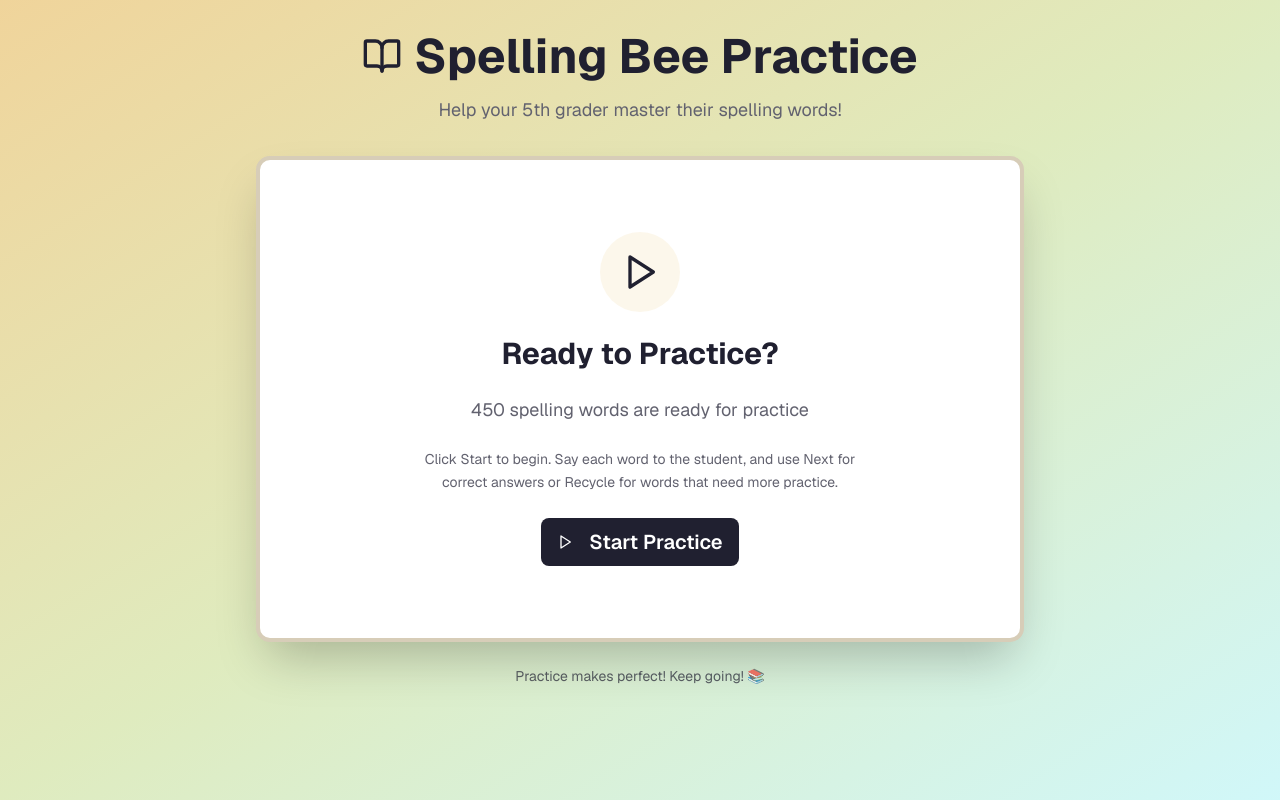
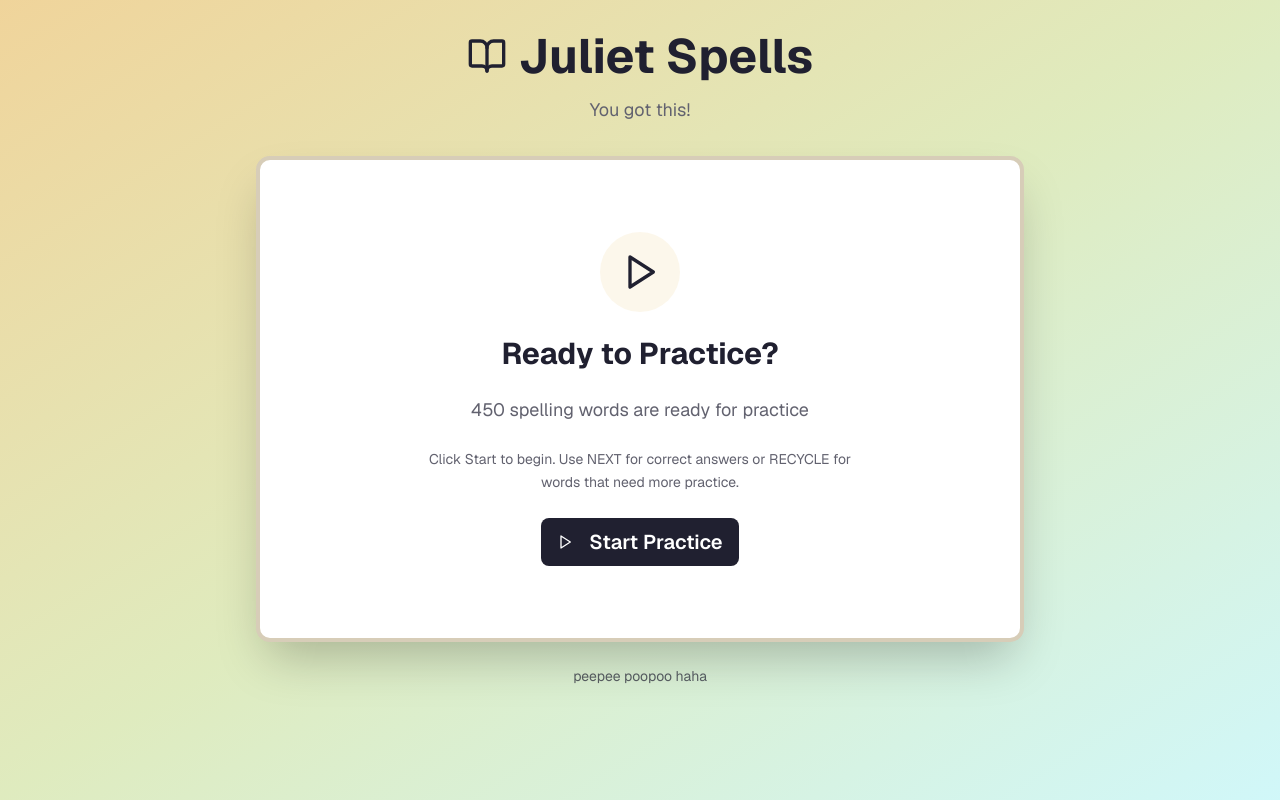
Before and after one commit to andrewapple/jba-spelling-bee-prep, a Next.js app: page / in a window 1280 px wide. Built offline with nearby package versions, Linux system fonts and the light colour scheme.

Commit message:
Update page.tsx

```diff
--- a/app/page.tsx
+++ b/app/page.tsx
@@ -61,9 +61,9 @@ export default function SpellingBeePage() {
         <div className="text-center mb-8">
           <div className="inline-flex items-center gap-3 mb-4">
             <BookOpen className="w-10 h-10 text-educational-dark" />
-            <h1 className="text-4xl md:text-5xl font-bold text-educational-dark text-balance">Spelling Bee Practice</h1>
+            <h1 className="text-4xl md:text-5xl font-bold text-educational-dark text-balance">Juliet Spells</h1>
           </div>
-          <p className="text-lg text-educational-muted">{"Help your 5th grader master their spelling words!"}</p>
+          <p className="text-lg text-educational-muted">{"You got this!"}</p>
         </div>
 
         {/* Main Card */}
@@ -91,7 +91,7 @@ export default function SpellingBeePage() {
                     </p>
                     <p className="text-sm text-educational-muted max-w-md mx-auto leading-relaxed">
                       {
-                        "Click Start to begin. Say each word to the student, and use Next for correct answers or Recycle for words that need more practice."
+                        "Click Start to begin. Use NEXT for correct answers or RECYCLE for words that need more practice."
                       }
                     </p>
                   </>
@@ -161,8 +161,8 @@ export default function SpellingBeePage() {
                 {/* Instructions */}
                 <div className="bg-educational-secondary/30 rounded-lg p-4 border border-educational-border">
                   <p className="text-sm text-educational-dark leading-relaxed">
-                    <strong>Instructions:</strong> Read the word aloud to the student. Click <strong>Next</strong> if
-                    they spell it correctly, or click <strong>Recycle</strong> to practice it again later.
+                    <strong>Instructions:</strong> Read the word aloud. Click <strong>Next</strong> if
+                    she spells it correctly, or click <strong>Recycle</strong> to practice it again later.
                   </p>
                 </div>
               </div>
@@ -171,7 +171,7 @@ export default function SpellingBeePage() {
         </Card>
 
         {/* Footer */}
-        <p className="text-center text-sm text-educational-dark/70 mt-6">{"Practice makes perfect! Keep going! 📚"}</p>
+        <p className="text-center text-sm text-educational-dark/70 mt-6">{"peepee poopoo haha"}</p>
       </div>
     </div>
   )
```
